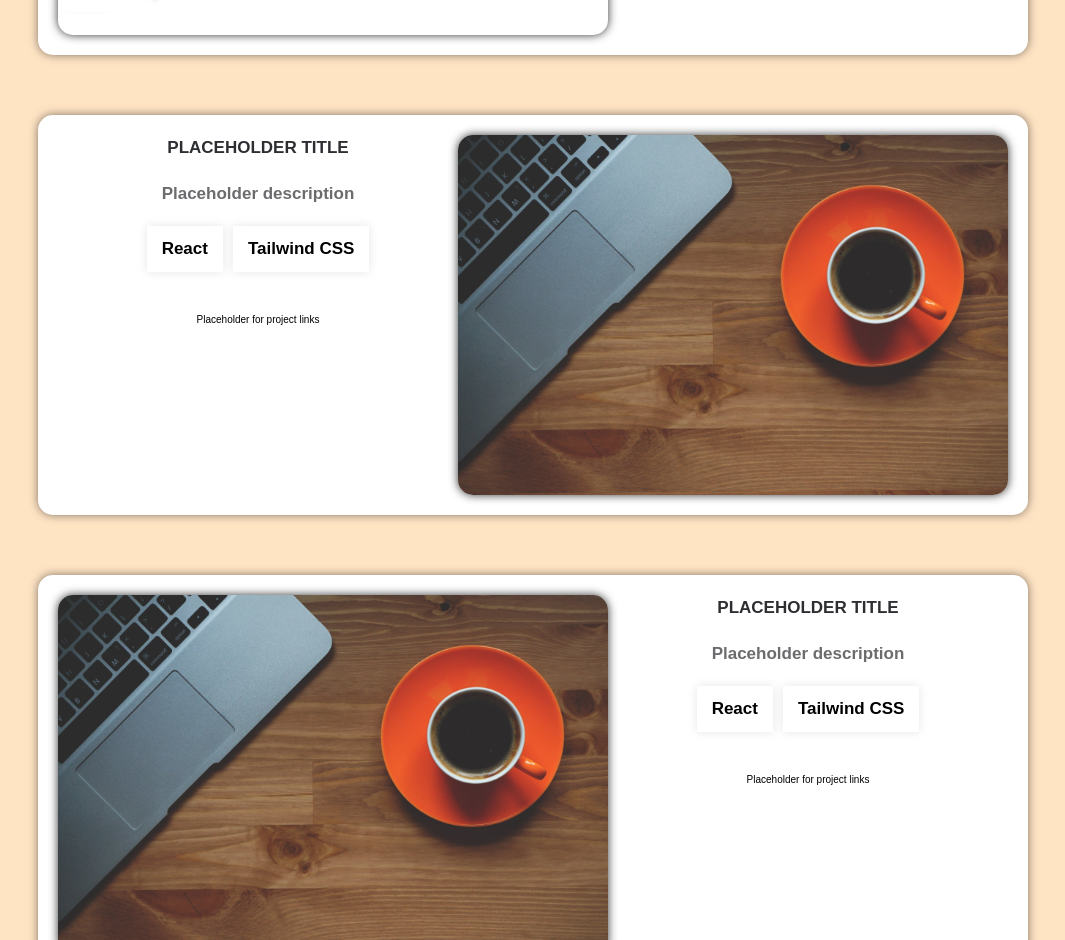
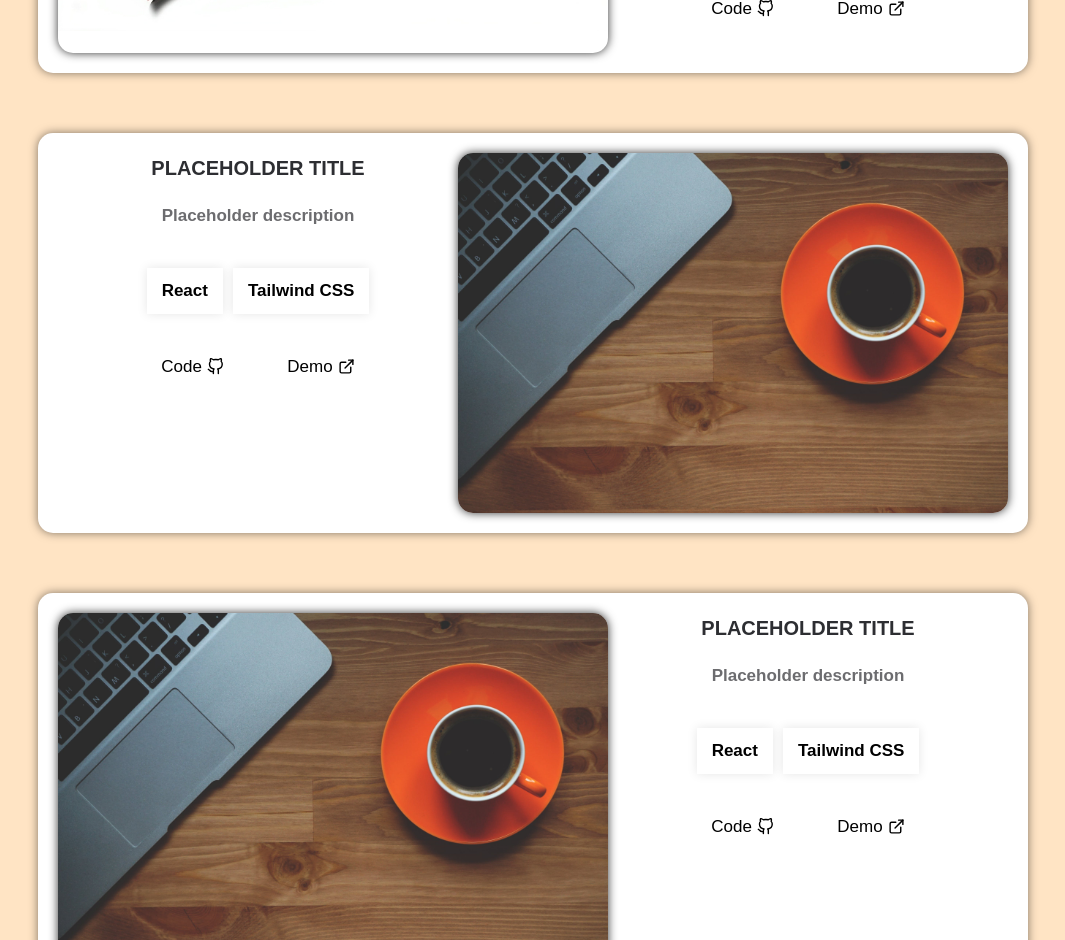
Before and after one commit to Stephen-A/Stephen-A.github.io, a React (Vite) app: page / in a window 1280 px wide. Shown: the part 1860-2800 px from the top of the page, without its empty margins (107-1172 px from the left). Built offline with nearby package versions, Linux system fonts and the light colour scheme.

Commit message:
removed margin-top from 'skills p' and changed 'justify-start' to 'justify-flex-start'

```diff
--- a/src/components/Projects.jsx
+++ b/src/components/Projects.jsx
@@ -1,6 +1,7 @@
 import React from 'react'
 import CoffeComputer from '../assets/coffee_computer.jpg';
 import shanes_logo from '../assets/shanes_logo.png';
+import { FiExternalLink, FiGithub } from "react-icons/fi";
 
 const Projects = () => {
   return (
@@ -26,8 +27,8 @@ const Projects = () => {
                                 <p>Tailwind CSS</p>
                             </div>
                             <div className='project-links'>
-                                <a href=''>Source Code</a>
-                                <a href=''>Live Demo</a>
+                                <a href=''>Code<FiGithub /></a>
+                                <a href=''>Demo<FiExternalLink /></a>
                             </div>
                         </div>
                     </div>
@@ -46,7 +47,8 @@ const Projects = () => {
                                 <p>Tailwind CSS</p>
                             </div>
                             <div className='project-links'>
-                                Placeholder for project links
+                                <a href=''>Code<FiGithub /></a>
+                                <a href=''>Demo<FiExternalLink /></a>
                             </div>
                         </div>
                     </div>
@@ -65,7 +67,8 @@ const Projects = () => {
                                 <p>Tailwind CSS</p>
                             </div>
                             <div className='project-links'>
-                                Placeholder for project links
+                                <a href=''>Code<FiGithub /></a>
+                                <a href=''>Demo<FiExternalLink /></a>
                             </div>
                         </div>
                     </div>
@@ -84,7 +87,8 @@ const Projects = () => {
                                 <p>Tailwind CSS</p>
                             </div>
                             <div className='project-links'>
-                                Placeholder for project links
+                                <a href=''>Code<FiGithub /></a>
+                                <a href=''>Demo<FiExternalLink /></a>
                             </div>
                         </div>
                     </div>
--- a/src/index.css
+++ b/src/index.css
@@ -205,7 +205,6 @@ nav {
 }
 .skills p {
     color: #424246;
-    margin-top: 1rem;
     font-size: 1.8rem;
     font-weight: 500;
     padding-right: 2rem;
@@ -329,9 +328,9 @@ nav {
 }
 .project-content h3 {
     color: #2d2e32;
-    margin-bottom: 4rem;
+    margin-bottom: 5rem;
     font-weight: 700;
-    font-size: 2.5rem;
+    font-size: 3rem;
 }
 .projects-grid-display {
     display: grid;
@@ -388,7 +387,7 @@ nav {
     display: flex;
     flex-direction: column;
     height: auto;
-    justify-content: start;
+    justify-content: flex-start;
     text-align: center;
     width: 30rem;
 
@@ -397,13 +396,12 @@ nav {
     }
 }
 .projects-grid-display .project-description h3 {
-    font-size: 1.7rem;
+    font-size: 2rem;
     font-weight: 700;
     color: #2d2e32;
     text-transform: uppercase;
     align-items: center;
     display: flex;
-    gap: 0.2rem;
     justify-content: center;
     margin-bottom: 2rem;
     position: relative;
@@ -413,15 +411,21 @@ nav {
     gap: 1rem;
     justify-content: space-evenly;
     margin-top: 3rem;
-
 }
 
-.project-links, .project-links a{
+.project-links a{
+    font-size: 1.7rem;
+    font-weight: 500;
+    gap: 5px;
+}
+
+.project-links, .project-links > a{
     align-items: center;
     display: flex;
 }
 .project-description a:hover {
     color: blue;
+    transition: all 500ms;
 }
 
 .projects-grid-display .project-description > p {
@@ -434,7 +438,7 @@ nav {
     display: flex;
     gap: 1rem;
     justify-content: center;
-    margin-top: 1rem;
+    margin-top: 3rem;
 }
 .tech-stack p {
     color: #000;
```
